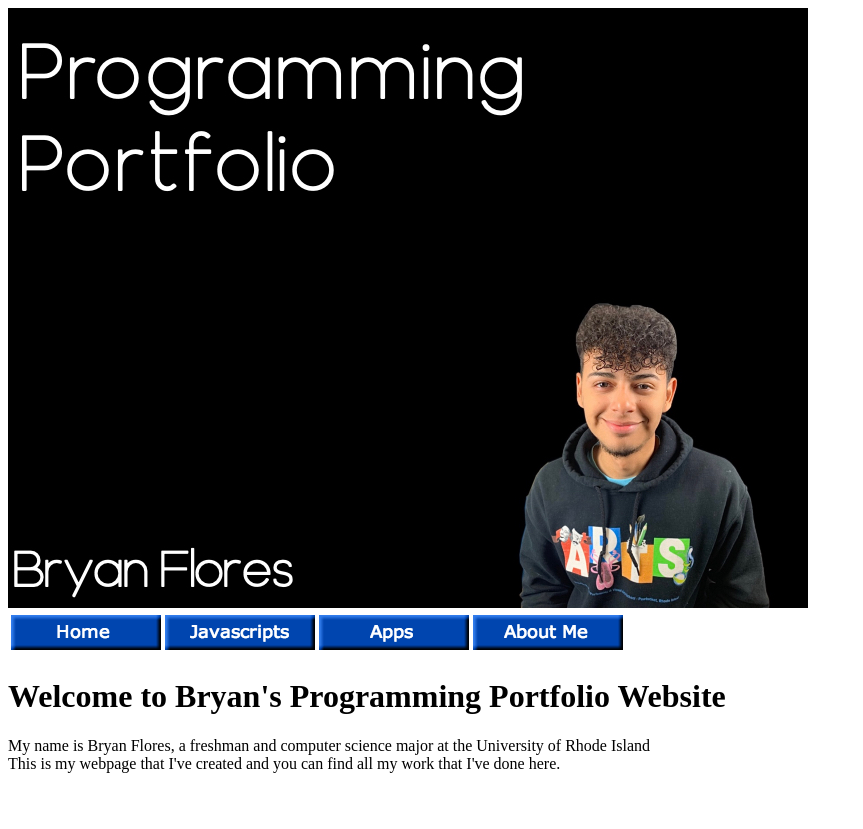
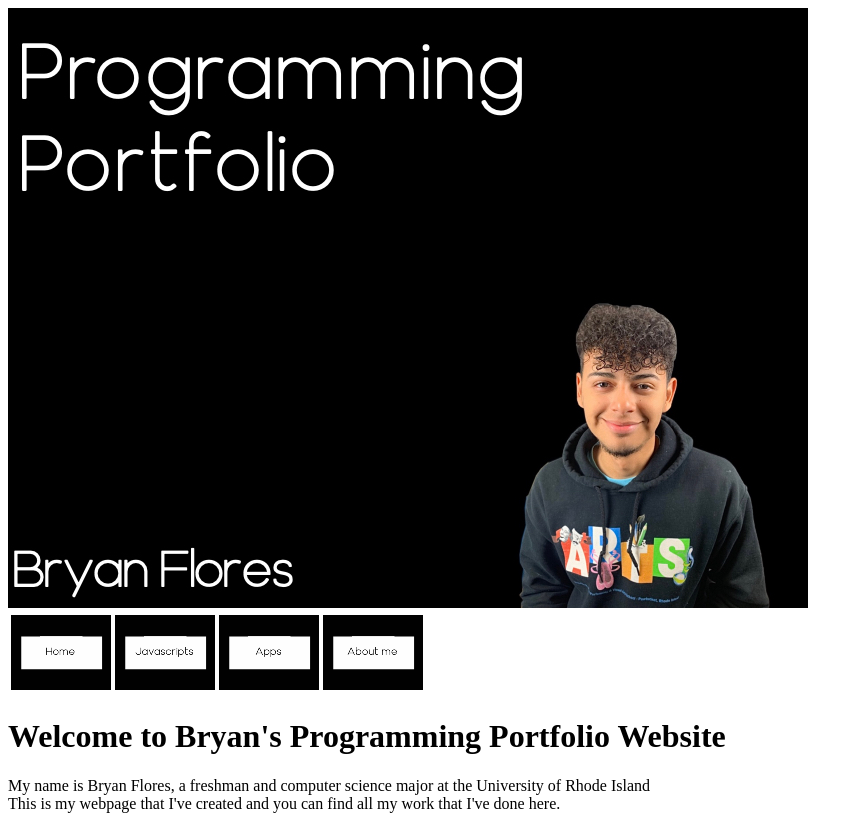
Before and after one commit to BryanFlores15/.gethub.io, a plain HTML site: page index.html in a window 1280 px wide. Shown: the whole page, without its empty margins (0-863 px from the left). Before the commit the page ends 800 px from the top, so only its background shows below. Drawn offline with Linux system fonts and the light colour scheme.

Commit message:
Update index.html

```diff
--- a/index.html
+++ b/index.html
@@ -9,10 +9,10 @@
         <table>
             <thead>
                 <tr>
-                    <th><a href="https://bryanflores15.github.io/index.html"><img src="CSC 106/pasted image 0.png" alt="home button" /></a></th>
-                    <th><a href="https://bryanflores15.github.io/javascripts.html"><img src="CSC 106/pasted image 0-2.png" alt="javascripts" /></a></th>
-                    <th><a href="https://bryanflores15.github.io/apps.html"><img src="CSC 106/pasted image 0-3.png" alt="apps" /></a></th>
-                    <th><a href="https://bryanflores15.github.io/about.html"><img src="CSC 106/pasted image 0-4.png" alt="about me" /></a></th>
+                    <th><a href="https://bryanflores15.github.io/index.html"><img src="home.png" alt="home button" /></a></th>
+                    <th><a href="https://bryanflores15.github.io/javascripts.html"><img src="java.png" alt="javascripts" /></a></th>
+                    <th><a href="https://bryanflores15.github.io/apps.html"><img src="apps.png" alt="apps" /></a></th>
+                    <th><a href="https://bryanflores15.github.io/about.html"><img src="about.png" alt="about me" /></a></th>
                 </tr>
             </thead>
         </table>
```
